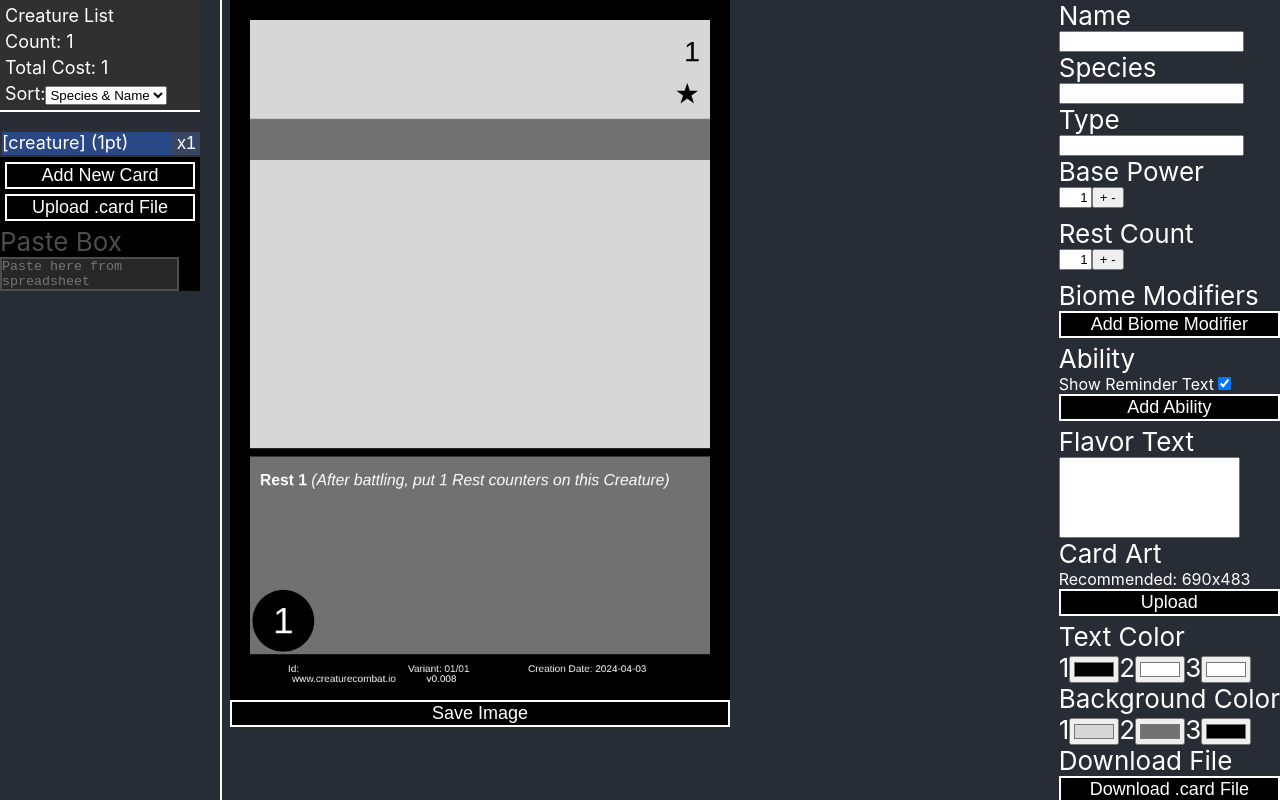
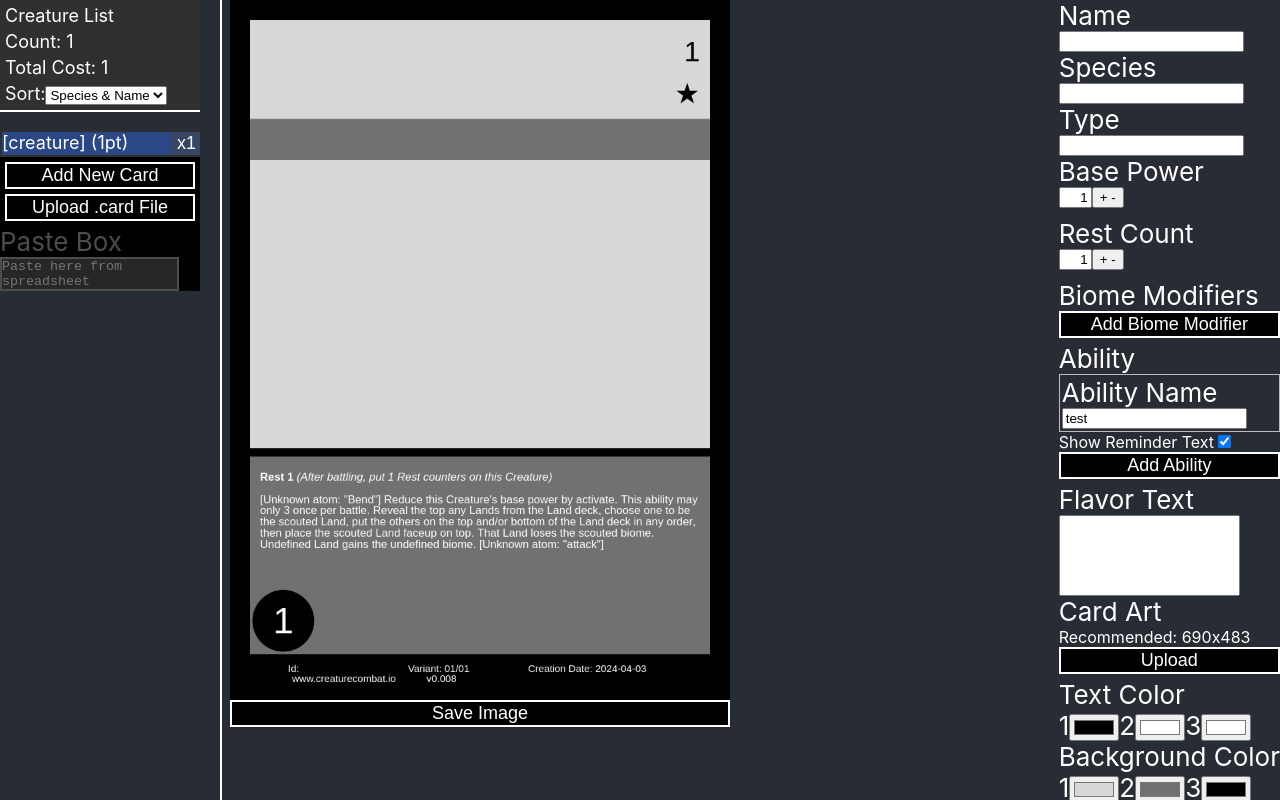
Before and after one commit to shieldgenerator7/CreatureCombat, a React (Create React App) app in the folder CardGenerator/react-canvas-draw/: page / in a window 1280 px wide. Built offline with nearby package versions, Linux system fonts and the light colour scheme.

Commit message:
Setup test ability

```diff
--- /dev/null
+++ b/CardGenerator/react-canvas-draw/src/Components/AbilityPanel.js
@@ -0,0 +1,16 @@
+"use strict";
+
+function AbilityPanel({ ability, setAbility, updateAbility}) {
+    return (<div className="abilityArea">
+        Ability Name
+        <input type="text" className="field" onChange={(e) => {
+            ability.name = e.target.value;
+            updateAbility(ability);
+        }}
+            value={ability.name}
+        >
+
+        </input>
+    </div>);
+}
+export default AbilityPanel;
--- a/CardGenerator/react-canvas-draw/src/Components/EditPanel.js
+++ b/CardGenerator/react-canvas-draw/src/Components/EditPanel.js
@@ -7,6 +7,7 @@ import { biomeList } from '../Data/BiomeModifier';
 import { abilityCosts, abilityEffects, abilityRequirements } from '../Data/AbilityData';
 import { capitalizeFirstLetters, makeUserFacing } from '../Utility/Utility';
 import Counter from './Counter';
+import AbilityPanel from './AbilityPanel';
 
 function EditPanel({ card, setCard, updateCard, pasteString, setPasteString }) {
     return (
@@ -101,6 +102,13 @@ function EditPanel({ card, setCard, updateCard, pasteString, setPasteString }) {
 
             {/* Abilities */}
             Ability
+            <AbilityPanel
+                ability={card.abilityTest}
+                updateAbility={(a) => {
+                    card.abilityTest = a;
+                    updateCard(card);
+                }}
+            ></AbilityPanel>
             <div className='info'>
                 Show Reminder Text
                 <input type="checkbox" checked={card.showReminderText}
--- a/CardGenerator/react-canvas-draw/src/Data/Ability/Ability.js
+++ b/CardGenerator/react-canvas-draw/src/Data/Ability/Ability.js
@@ -13,11 +13,14 @@ class Ability {
     constructor(name, codeText, params) {
         this.name = name;
         this.codeText = codeText;
+        this.params = params;
+        this.init();
+    }
+    init() {
         this.lines = this.codeText
             .split("\n")
             .slice(1)
             .map(line => new AbilityLine(line));
-        this.params = params;
     }
 
     get FullText() {
@@ -52,3 +55,8 @@ export default Ability;
 export function newAbility(name, codeText, params) {
     return new Ability(name, codeText, params);
 }
+
+export function inflateAbility(ability) {
+    Object.setPrototypeOf(ability, Ability.prototype);
+    ability.init();
+}
--- a/CardGenerator/react-canvas-draw/src/Data/Creature.js
+++ b/CardGenerator/react-canvas-draw/src/Data/Creature.js
@@ -3,6 +3,7 @@
 import { arraySum, getDateString, isImage } from "../Utility/Utility";
 import { VERSION } from "../Version";
 import Ability from "./Ability";
+import { inflateAbility, newAbility } from "./Ability/Ability";
 import BiomeModifier, { biomeList } from "./BiomeModifier";
 
 export const FIT_WHOLE = 0;
@@ -33,6 +34,23 @@ class Creature {
 
         this.rest = 1;
 
+        this.abilityTest = newAbility(
+            "test",
+            `
+                Reality Bend
+                $ exhaust: 4
+                ? once
+                > scout: 3
+                > land-biome-remove: any, all
+                > land-biome-add: scouted
+            `,
+            [[4],
+            ["activate"],
+            [3],
+            ["any", "all"],
+            ["that", "scouted"]
+            ]
+        );
         this.abilities = [];
         this.showReminderText = true;
         this.flavorText = "";
@@ -168,6 +186,8 @@ export function inflateCreature(creature, updateCard) {
             updateCard?.(creature);
         }
     }
+
+    inflateAbility(creature.abilityTest);
 }
 
 export function backwardsCompatifyCreature(creature) {
@@ -190,4 +210,22 @@ export function backwardsCompatifyCreature(creature) {
 
     //Change: add showReminderText
     creature.showReminderText ??= true;
+
+    creature.abilityTest ??= newAbility(
+        "test",
+        `
+            Reality Bend
+            $ exhaust: 4
+            ? once
+            > scout: 3
+            > land-biome-remove: any, all
+            > land-biome-add: scouted
+        `,
+        [[4],
+        ["activate"],
+        [3],
+        ["any", "all"],
+        ["that", "scouted"]
+        ]
+    );
 }
--- a/CardGenerator/react-canvas-draw/src/Data/DrawData.js
+++ b/CardGenerator/react-canvas-draw/src/Data/DrawData.js
@@ -209,6 +209,7 @@ export function generateCardSkin(width, height, margin, padding) {
                     });
                 return [
                     restLine,
+                    card.abilityTest.FullText,
                     abilityLines,
                     flavorLine
                 ]
```
